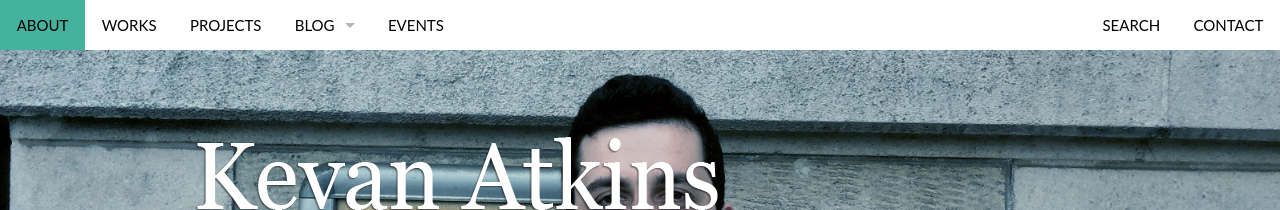
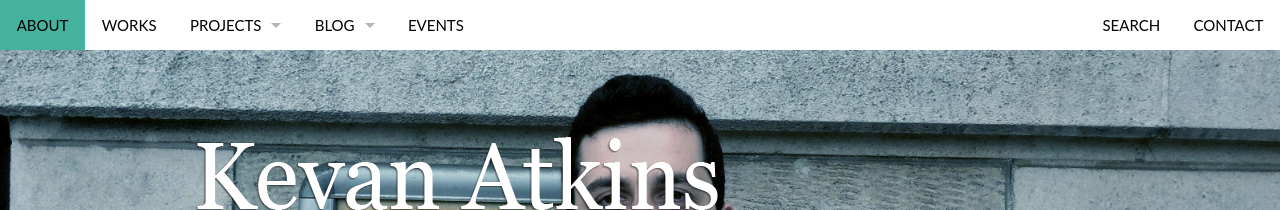
Before and after one commit to unclewalter/unclewalter.github.io, a Jekyll site: the page built from index.md, in a window 1280 px wide. Shown: the top 210 px of the page. Built offline with Jekyll 4.4.1, drawn with Linux system fonts in a browser that asks for light colours.

Commit message:
Layout out nav content more like it is actually going to be.

```diff
--- a/_data/navigation.yml
+++ b/_data/navigation.yml
@@ -7,8 +7,13 @@
   side: left
 
 - title: "Projects"
-  url: "/projects/"
+  url: null
   side: left
+  dropdown:
+  - title: "One thing"
+    url: ""
+  - title: "Another thing"
+  url: ""
 
 - title: Blog
   url: "/blog/"
```
